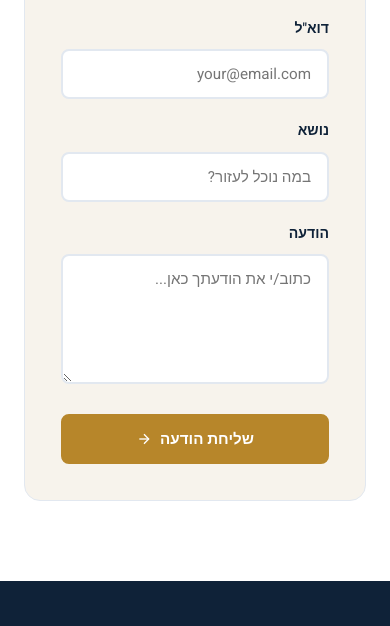
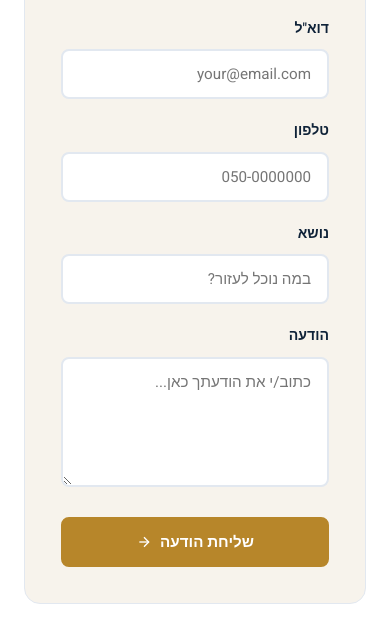
Before and after one commit to meir1997/betzalel-cohen-website, a plain HTML site: page contact.html in a window 390 px wide. Shown: the part 1172-1798 px from the top of the page. Drawn offline with Linux system fonts and the light colour scheme; a web font is replaced by a local one.

Commit message:
Add phone field to contact form

```diff
--- a/contact.html
+++ b/contact.html
@@ -115,6 +115,10 @@
               <input type="email" id="email" name="email" placeholder="your@email.com" required />
             </div>
             <div class="form-group">
+              <label for="phone">טלפון</label>
+              <input type="tel" id="phone" name="phone" placeholder="050-0000000" style="direction:ltr; text-align:right;" />
+            </div>
+            <div class="form-group">
               <label for="subject">נושא</label>
               <input type="text" id="subject" name="subject" placeholder="במה נוכל לעזור?" />
             </div>
```
